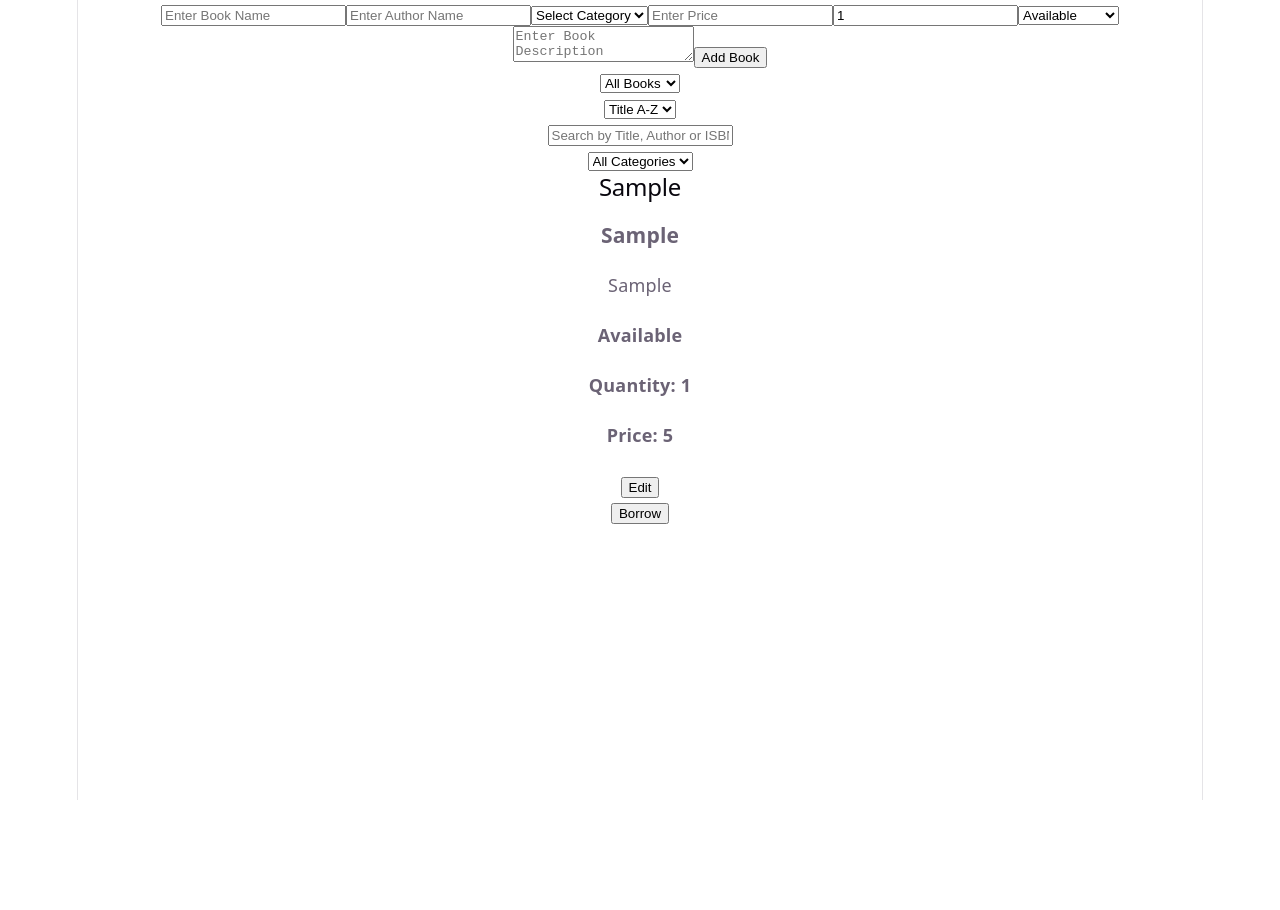
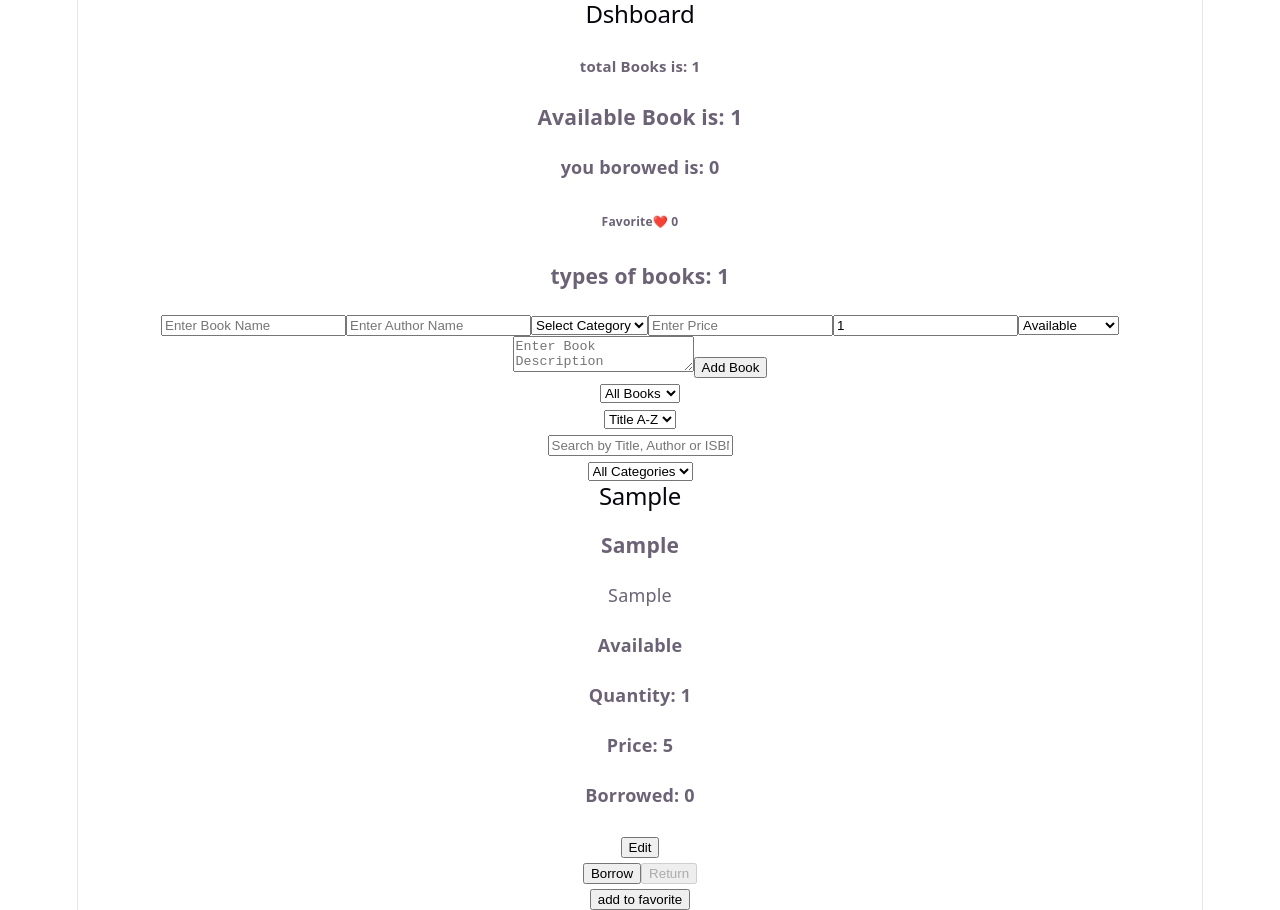
Before and after one commit to Daniyalqureshi3/LIBRARY, a React (Vite) app: page / in a window 1280 px wide. Both pictures are taken after typing "Sample", "Sample", "5", "Sample" into the empty fields and a click on the button "Add Book". Before the commit the page ends 800 px from the top, so only its background shows below. Built offline with nearby package versions, Linux system fonts and the light colour scheme.

Commit message:
new file

```diff
--- a/src/App.jsx
+++ b/src/App.jsx
@@ -7,6 +7,7 @@ import Search from './Components/Search'
 import Filter from './Components/Filter'
 import Sort from './Components/Sort'
 import CategoryList from './Components/CategoryList'
+import Dashboard from './Components/Dashboard'
 
 function App() {
 
@@ -14,6 +15,7 @@ function App() {
   return (
     <>
      <LibraryProvider>
+      <Dashboard/>
       <BookForm/>
       <Filter/>
       <Sort/>
--- a/src/Components/BookForm.jsx
+++ b/src/Components/BookForm.jsx
@@ -23,7 +23,9 @@ function BookForm() {
       price,
       description,
       availability,
-      quantity,
+   quantity: Number(quantity),
+  borrowed: 0,
+  favourite: false,
     };
 
     if (state.editBook) {
--- a/src/Components/BookList.jsx
+++ b/src/Components/BookList.jsx
@@ -47,6 +47,11 @@ if (state.selectedCategory !== "ALL") {
     (book) => book.category === state.selectedCategory
   );
 }
+if (state.filter === "Favourite") {
+  filteredBooks = filteredBooks.filter(
+    (book) => book.favourite
+  );
+}
 
   return (
     <div>
@@ -59,7 +64,7 @@ if (state.selectedCategory !== "ALL") {
           <h4>{book.availability}</h4>
           <h4>Quantity: {book.quantity}</h4>
           <h4>Price: {book.price}</h4>
-
+<h4>Borrowed: {book.borrowed}</h4>
           <div className="ad-div">
             <button
               onClick={() =>
@@ -85,6 +90,29 @@ if (state.selectedCategory !== "ALL") {
 >
   Borrow
 </button>
+<button
+disabled={book.borrowed <= 0}
+  onClick={() =>
+    dispatch({
+      type: "RETURN_BOOK",
+      payload: book.id,
+    })
+  }
+>
+  Return
+</button>
+            </div>
+            <div className="fav">
+              <button
+  onClick={() =>
+    dispatch({
+      type: "TOGGLE_FAVOURITE",
+      payload: book.id,
+    })
+  }
+>
+  {book.favourite ? "Favorite❤️" : "add to favorite"}
+</button>
             </div>
           </div>
         </div>
--- /dev/null
+++ b/src/Components/Dashboard.jsx
@@ -0,0 +1,37 @@
+import React from 'react'
+import { uselibrary } from '../context/LibraryContext'
+
+function Dashboard() {
+    const {state} =uselibrary();
+      const totalBooks = state.books.length;
+
+ const availableBooks = state.books.filter(
+  (book) => book.availability === "Available"
+).length
+
+const BorrowBook = state.books.filter(
+  (book) => book.borrowed > 0
+).length
+
+const FAavoritebook = state.books.filter(
+  (book) => book.favourite
+).length
+
+const catogiry = new Set(state.books.map((book) => book.category)).size
+  return (
+    <div>
+      <h2>Dshboard</h2>
+          <div>
+
+      <h5>total Books is: {totalBooks}</h5>
+      <h3>Available Book is: {availableBooks}</h3>
+      <h4>you borowed is: {BorrowBook}</h4>
+      <h6>Favorite❤️ {FAavoritebook}</h6>
+      <h3>types of books: {catogiry}</h3>
+
+    </div>
+    </div>
+  )
+}
+
+export default Dashboard
--- a/src/context/LibraryContext.jsx
+++ b/src/context/LibraryContext.jsx
@@ -33,16 +33,27 @@ const reducer = (state, action) => {
         ),
         editBook: null,
       };
-    case "RETURN_BOOK":
-      return {
-        ...state,
-        books: state.books.map((book) =>
-          book.id === action.payload
-            ? { ...book, availability: "Available" }
-            : book
-        ),
-      };
+case "RETURN_BOOK":
+  return {
+    ...state,
+    books: state.books.map((book) => {
+      if (book.id === action.payload) {
 
+        if (book.borrowed <= 0) return book;
+
+        const newQuantity = book.quantity + 1;
+
+        return {
+          ...book,
+          quantity: newQuantity,
+          borrowed: book.borrowed - 1,
+          availability: "Available",
+        };
+      }
+
+      return book;
+    }),
+  };
     case "TOGGLE_FAVOURITE":
       return {
         ...state,
@@ -76,19 +87,22 @@ const reducer = (state, action) => {
         ...state,
        selectedCategory: action.payload,
   };
-  case "BORROW_BOOK":
-
+case "BORROW_BOOK":
   return {
     ...state,
     books: state.books.map((book) => {
       if (book.id === action.payload) {
-          console.log("Before:", book.quantity);
-        const newQuantity = Number(book.quantity) - 1;
+
+        if (book.quantity <= 0) return book;
+
+        const newQuantity = book.quantity - 1;
 
         return {
           ...book,
           quantity: newQuantity,
-          availability: newQuantity <= 0 ? "Not Available" : "Borrowed",
+          borrowed: book.borrowed + 1,
+          availability:
+            newQuantity === 0 ? "Not Available" : "Borrowed",
         };
       }
 
```
